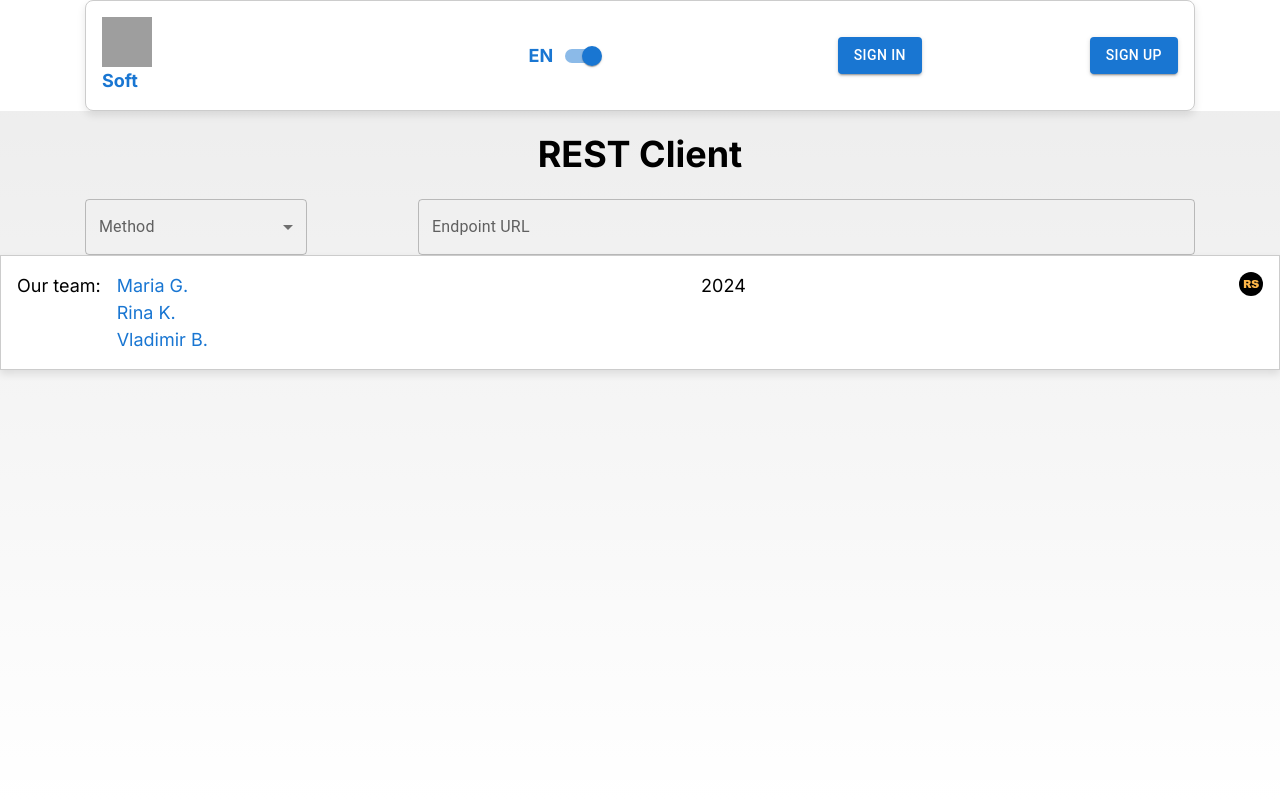
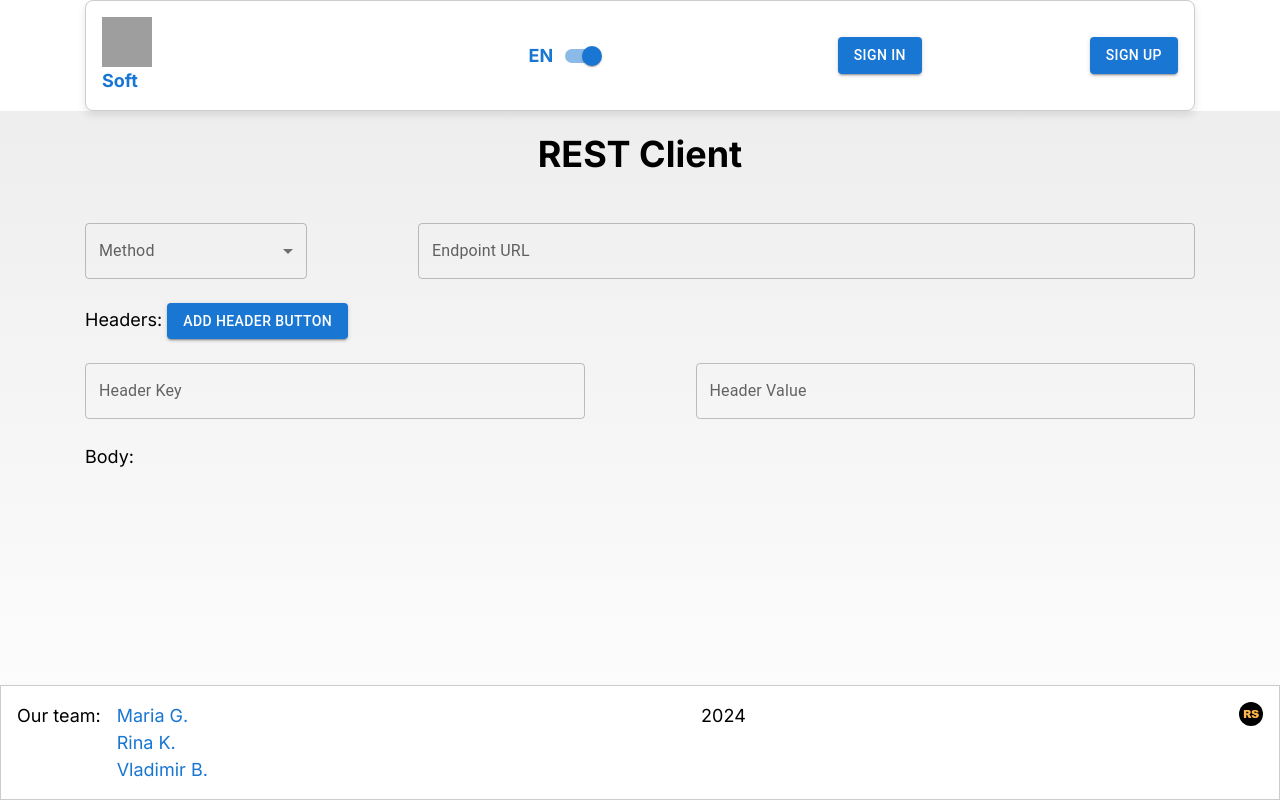
Before and after one commit to asimo-git/graphiql-app, a Next.js app: page /RESTfull in a window 1280 px wide. Built offline with nearby package versions, Linux system fonts and the light colour scheme; no server answers; grey boxes are pictures that could not be loaded.

Commit message:
feat: add texts fields

```diff
--- a/app/RESTfull/RESTfull.scss
+++ b/app/RESTfull/RESTfull.scss
@@ -3,3 +3,7 @@
 	margin-bottom: 24px;
 	text-align: center;
 }
+
+.main {
+	flex-grow: 2;
+}
--- a/app/RESTfull/page.tsx
+++ b/app/RESTfull/page.tsx
@@ -8,7 +8,7 @@ export default function RESTfullPage() {
   return (
     <>
       <Header />
-      <main>
+      <main className="main">
         <RESTfullForm />
       </main>
       <Footer />
--- a/app/components/RESTfull-form/RESTfull-form.tsx
+++ b/app/components/RESTfull-form/RESTfull-form.tsx
@@ -5,6 +5,8 @@ import MenuItem from '@mui/material/MenuItem';
 import FormControl from '@mui/material/FormControl';
 import Select, { SelectChangeEvent } from '@mui/material/Select';
 import TextField from '@mui/material/TextField';
+import { Button } from '@mui/material';
+import './RESTfull.scss';
 
 const RESTfullForm = () => {
   const [Method, setMethod] = React.useState('');
@@ -13,9 +15,9 @@ const RESTfullForm = () => {
     setMethod(event.target.value as string);
   };
   return (
-    <main className="main">
-      <div className="rest__container">
-        <h1 className="rest__title">REST Client</h1>
+    <div className="rest__container">
+      <h1 className="rest__title">REST Client</h1>
+      <div className="rest__item">
         <Box>
           <FormControl sx={{ width: '20%', marginRight: '10%' }}>
             <InputLabel id="demo-simple-select-label">Method</InputLabel>
@@ -41,7 +43,35 @@ const RESTfullForm = () => {
           />
         </Box>
       </div>
-    </main>
+      <div className="rest__item">
+        <span>Headers:</span>{' '}
+        <Button
+          variant="contained"
+          className="rest__button button"
+          onClick={() => {}}
+        >
+          Add Header Button
+        </Button>
+      </div>
+      <div className="rest__item fullwidth">
+        {' '}
+        <TextField
+          sx={{ width: '45%' }}
+          id="outlined-basic"
+          label="Header Key"
+          variant="outlined"
+        />{' '}
+        <TextField
+          sx={{ width: '45%' }}
+          id="outlined-basic"
+          label="Header Value"
+          variant="outlined"
+        />
+      </div>
+      <div className="rest__item">
+        <span>Body:</span>{' '}
+      </div>
+    </div>
   );
 };
 
--- /dev/null
+++ b/app/components/RESTfull-form/RESTfull.scss
@@ -0,0 +1,10 @@
+.rest__container {
+	display: flex;
+	flex-direction: column;
+	gap: 24px;
+}
+
+.fullwidth {
+	display: flex;
+	justify-content: space-between;
+}
```
